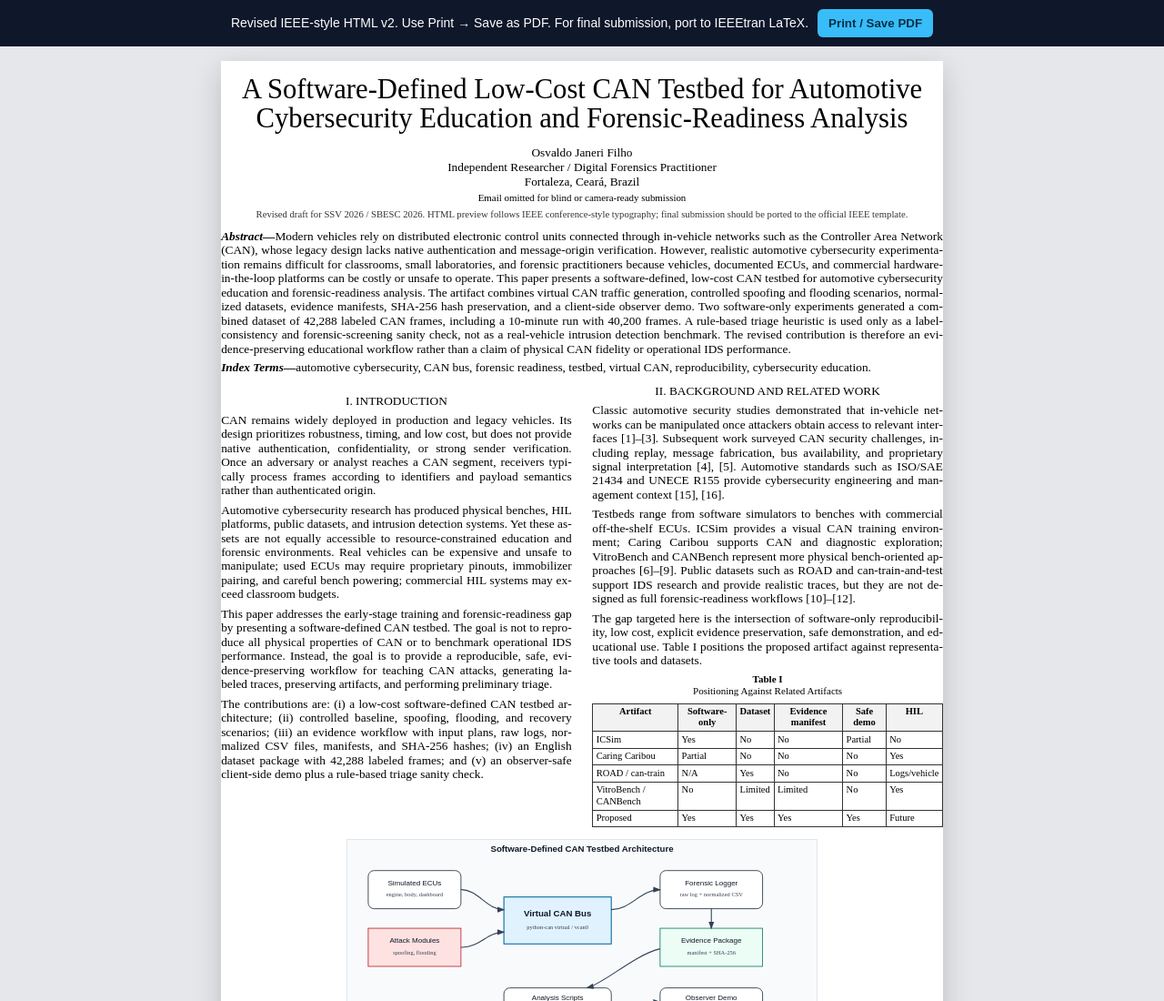
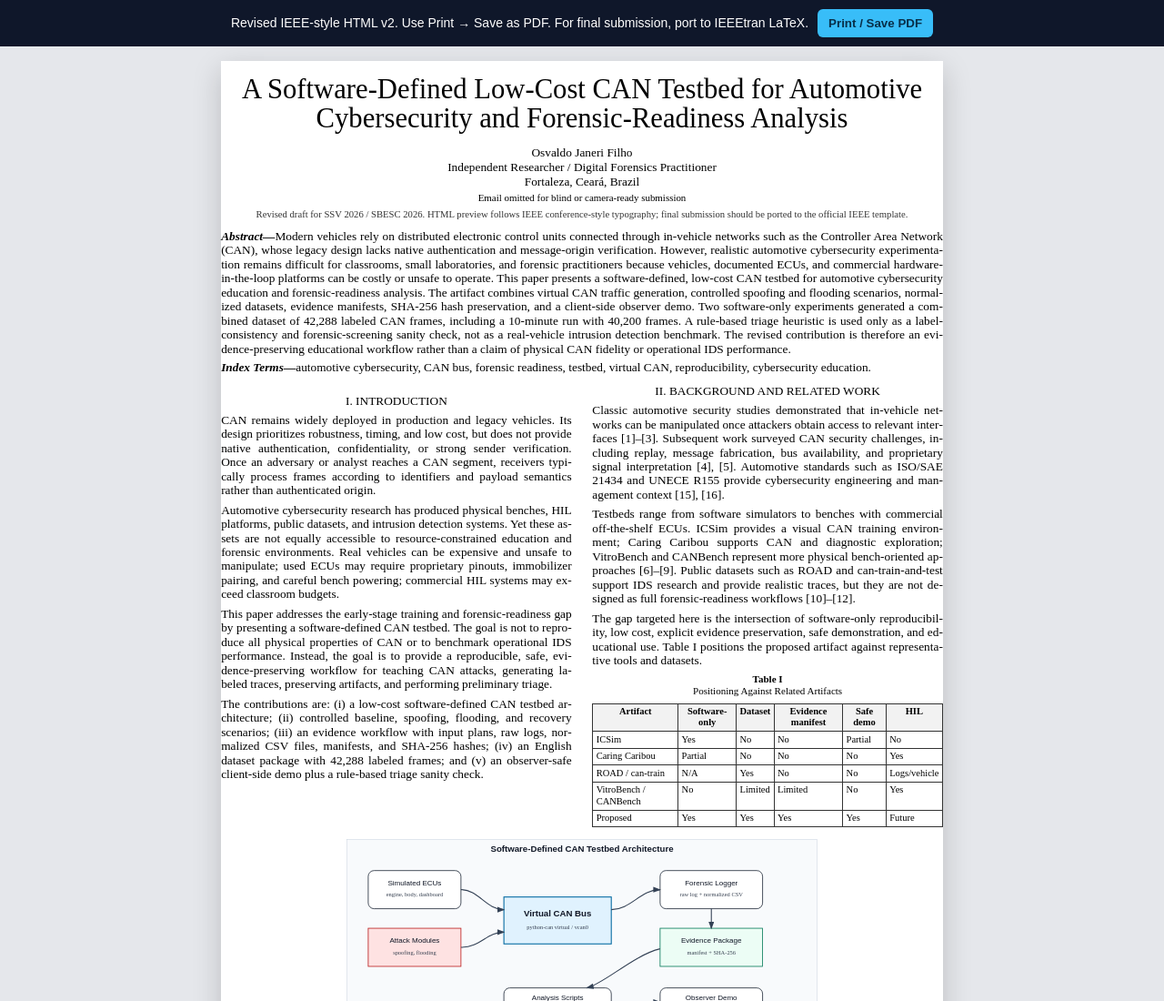
Before and after one commit to ojaneri/can-forensic-readiness-testbed, a plain HTML site: page paper/article_ieee_v2.html in a window 1280 px wide. Shown: the top 1100 px of the page at 91% size. Drawn offline with Linux system fonts and the light colour scheme.

Commit message:
paper: remove stale title occurrences

```diff
--- a/paper/article_ieee_v2.html
+++ b/paper/article_ieee_v2.html
@@ -3,7 +3,7 @@
 <head>
 <meta charset="utf-8">
 <meta name="viewport" content="width=device-width, initial-scale=1">
-<title>A Software-Defined Low-Cost CAN Testbed for Automotive Cybersecurity Education and Forensic-Readiness Analysis</title>
+<title>A Software-Defined Low-Cost CAN Testbed for Automotive Cybersecurity and Forensic-Readiness Analysis</title>
 <style>
 @page { size: A4; margin: 19mm 13mm 25mm 13mm; }
 * { box-sizing: border-box; }
@@ -45,7 +45,7 @@ code { font-family:"Courier New", monospace; font-size:8.5pt; }
 <div class="print-toolbar"><span>Revised IEEE-style HTML v2. Use Print → Save as PDF. For final submission, port to IEEEtran LaTeX.</span><button onclick="window.print()">Print / Save PDF</button></div>
 <main class="page"><article>
 <header class="header">
-<h1 class="title">A Software-Defined Low-Cost CAN Testbed for Automotive Cybersecurity Education and Forensic-Readiness Analysis</h1>
+<h1 class="title">A Software-Defined Low-Cost CAN Testbed for Automotive Cybersecurity and Forensic-Readiness Analysis</h1>
 <div class="authors">Osvaldo Janeri Filho<br>Independent Researcher / Digital Forensics Practitioner<br>Fortaleza, Ceará, Brazil<br><span class="small">Email omitted for blind or camera-ready submission</span></div>
 <div class="note">Revised draft for SSV 2026 / SBESC 2026. HTML preview follows IEEE conference-style typography; final submission should be ported to the official IEEE template.</div>
 </header>
```
Also changed, not shown: 2 other files.
